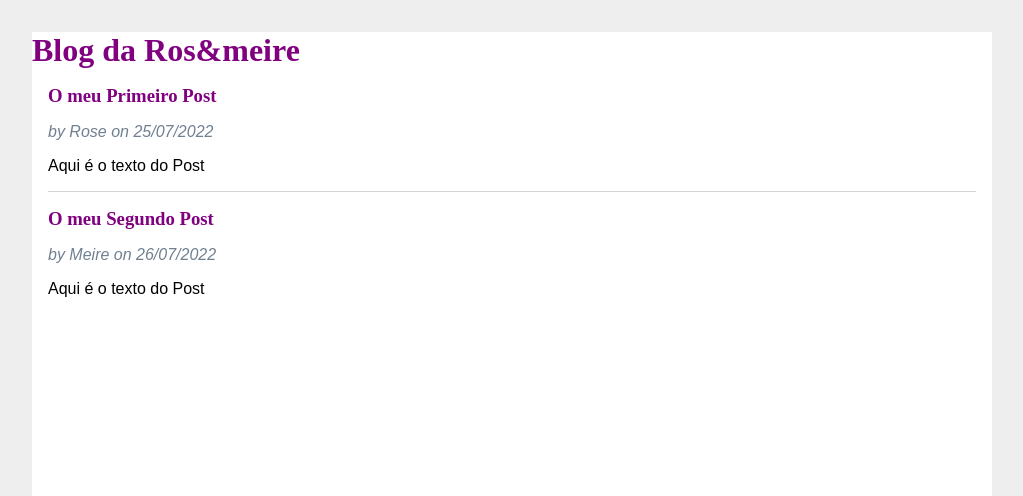
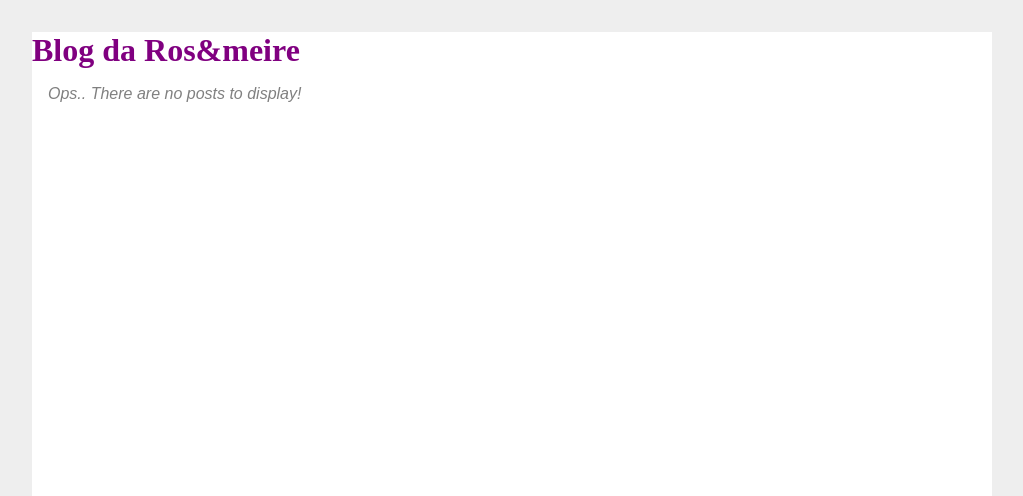
Before and after one commit to rosemeirepa/Blog-com-python, a Flask app: page / in a window 1280 px wide. Shown: the top 496 px of the page, without its empty margins (128-1151 px from the left). Run offline with Flask 2, Linux system fonts and the light colour scheme; data that the repository does not hold is empty.

Commit message:
Incluindo banco de dados na aplicação

```diff
--- a/app.py
+++ b/app.py
@@ -1,25 +1,47 @@
-from flask import Flask, render_template
+from flask import Flask, render_template, redirect, url_for
 from datetime import datetime
+from flask_sqlalchemy import SQLAlchemy
 
 app = Flask("hello")
+app.config["SQLALCHEMY_DATABASE_URI"] = "sqlite:///app.db"
+app.config["SQLALCHEMY_TRACK_MODIFICATIONS"] = False
 
-# Mock do banco de dados
-posts = [
-    {
-        "title": "O meu Primeiro Post",
-        "body": "Aqui é o texto do Post",
-        "author": "Rose",
-        "created": datetime(2022,7,25)
-    },
-    {
-        "title": "O meu Segundo Post",
-        "body": "Aqui é o texto do Post",
-        "author": "Meire",
-        "created": datetime(2022,7,26)
-    },
-]
+# Banco de Dados:
+db = SQLAlchemy(app)
+
+# No Python o nome das classes inicia com letra maíuscula
+class Post(db.Model):
+    __tablename__ = 'posts'
+    id      = db.Column(db.Integer, primary_key=True, autoincrement=True)
+    title   = db.Column(db.String(70), nullable=False)
+    body    = db.Column(db.String(500))
+    created = db.Column(db.DateTime, nullable=False, default=datetime.now)
+    user_id = db.Column(db.Integer, db.ForeignKey('users.id'))
+
+class User(db.Model):
+    __tablename__ = "users"
+    id            = db.Column(db.Integer, primary_key=True, autoincrement=True)
+    username      = db.Column(db.String(20), nullable=False, unique=True, index=True)
+    email         = db.Column(db.String(64), nullable=False, unique=True)
+    password_hash = db.Column(db.String(128), nullable=False)
+    posts         = db.relationship('Post', backref='author')
+
+
+db.create_all()
 
 # Criação de rota para a aplicação - Comando route tb permite a criação de uma função (o @ é uma marcação para a rota)
 @app.route("/")
 def index():
+    posts = Post.query.all() # Busca no banco todos os posts
     return render_template("index.html", posts=posts)
+
+@app.route("/populate")
+def populate():
+    user = User(username='rose', email="rose@g.com", password_hash='123')
+    post1 = Post(title="Post 1", body="Texto do Post", author=user)
+    post2 = Post(title="Post 2", body="Texto do Post 2", author=user)
+    db.session.add(user)
+    db.session.add(post1)
+    db.session.add(post2)
+    db.session.commit()
+    return redirect(url_for('index'))
--- a/requirements.txt
+++ b/requirements.txt
@@ -1,5 +1,8 @@
 click==8.1.3
 Flask==2.1.3
+Flask-SQLAlchemy==2.5.1
+greenlet==1.1.2
 itsdangerous==2.1.2
 python-dotenv==0.20.0
+SQLAlchemy==1.4.39
 Werkzeug==2.1.2
--- a/static/style.css
+++ b/static/style.css
@@ -30,3 +30,7 @@ hr{
 .post .body{
     white-space: pre-line;
 }
+.no-posts{
+    font-style: italic;
+    color: gray;
+}
--- a/templates/base.html
+++ b/templates/base.html
@@ -1,11 +1,11 @@
 <html>
     <head>
         <title> {% block title %}{% endblock %} - Blog da Ros&meire </title>
-        <link rel="stylesheet" href="/static/style.css">
+        <link rel="stylesheet" href="{{ url_for('static', filename='style.css')}}">
     </head>
 
     <body>
-        <h1> Blog da Ros&meire  </h1>
+        <h1> Blog da Ros&meire </h1>
         <nav>
         </nav>
         <section class="content">
--- a/templates/index.html
+++ b/templates/index.html
@@ -9,7 +9,7 @@
             <div>
                 <h1>{{ post.title }}</h1>
                 <div class="about">
-                    by {{ post.author }} on {{ post.created.strftime('%d/%m/%Y') }}
+                    by {{ post.author.username }} on {{ post.created.strftime('%d/%m/%Y') }}
                 </div>
             </div>
         </header>
@@ -18,5 +18,7 @@
     {% if not loop.last %}
         <hr>
     {% endif %}
+{% else %}
+    <p class="no-posts"> Ops.. There are no posts to display! </p>
 {% endfor %}
 {% endblock%}
```
Also changed, not shown: 1 other file.
